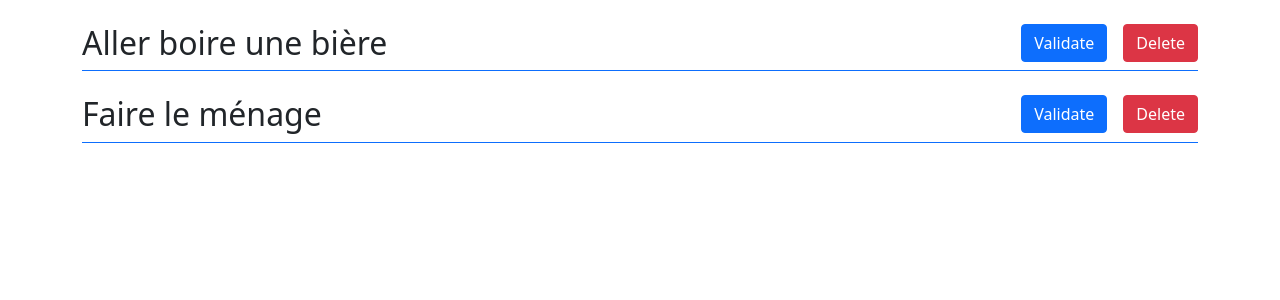
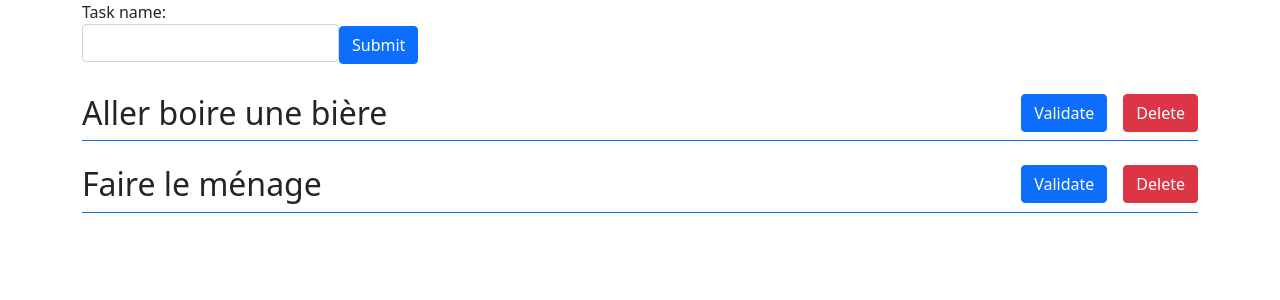
Before and after one commit to chrisformation/react-tasklist-course, a React (Create React App) app: page / in a window 1280 px wide. Shown: the top 300 px of the page. Built offline with nearby package versions, Linux system fonts and the light colour scheme.

Commit message:
Get value of input form

```diff
--- a/src/components/App.js
+++ b/src/components/App.js
@@ -13,9 +13,28 @@ class App extends Component {
       ],
     }
   }
+
+  handleSubmitAddTask = (event) => {
+    const labelNewTask = event.target.elements.taskname.value;
+    console.log(labelNewTask);
+    event.preventDefault();
+  }
+
   render() {
     return (
         <div className="container">
+          <form onSubmit={
+            (e) => {
+              this.handleSubmitAddTask(e);
+            }
+          }>
+            <label htmlFor="taskname" className="form-label">
+              Task name:
+              <input type="text" id="taskname" className="form-control" />
+            </label>
+            <input type="submit" value="Submit" className="btn btn-primary" />
+          </form>
+
           {this.state.tasks.map((task, index) => <Task key={index} label={task.label} />)}
         </div>
     );
--- a/src/components/Task.js
+++ b/src/components/Task.js
@@ -1,5 +1,3 @@
-import {Button} from 'react-bootstrap';
-
 const Task = (props) => {
   return (
       <section className="d-flex mb-4 mt-4 justify-content-between border-bottom border-primary">
```
